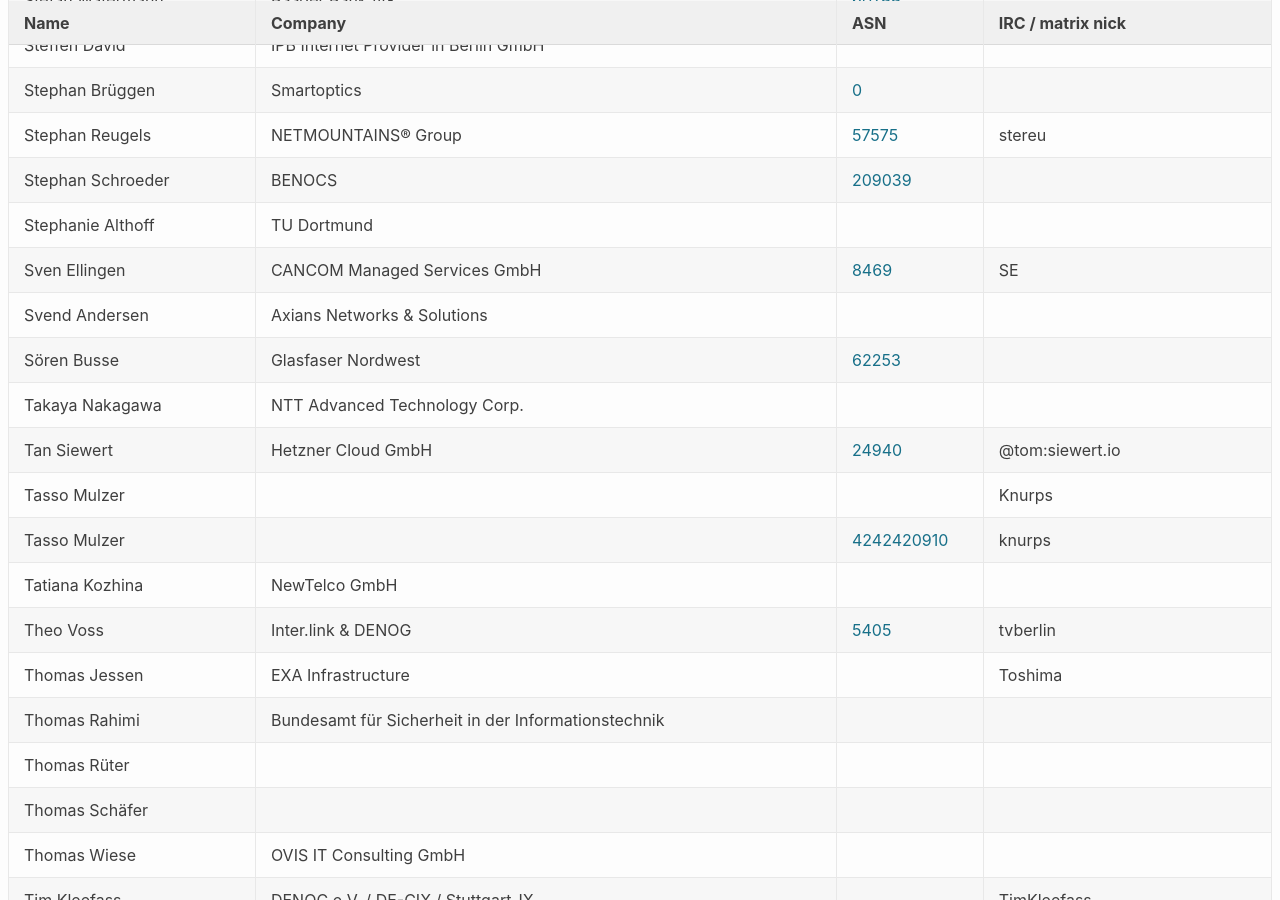
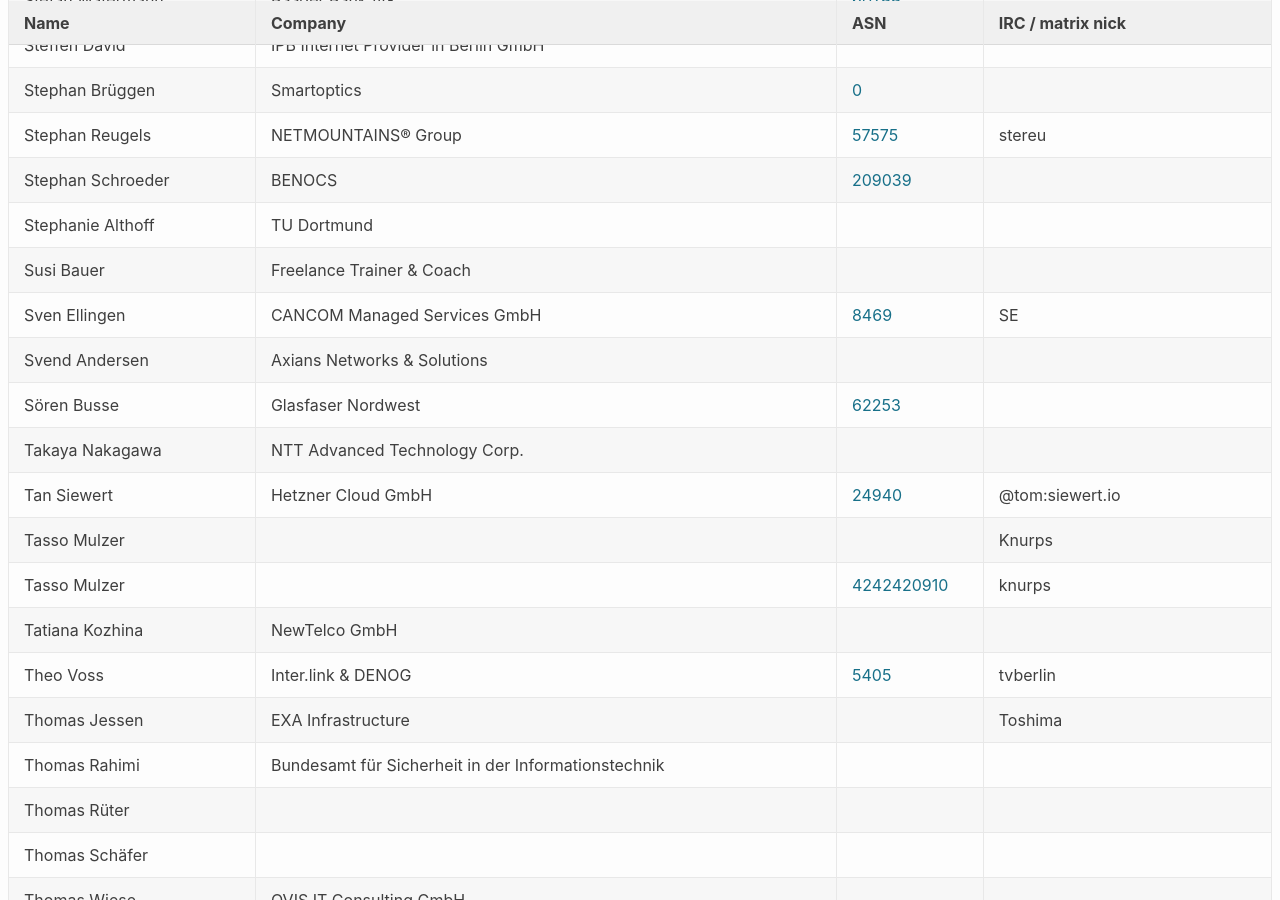
Before and after one commit to denog/pretix-attendeelist, a Jekyll site: the page built from denog16/index.markdown, in a window 1280 px wide and 900 px high, scrolled down 15100 px. Built offline with Jekyll 4.4.1, drawn with Linux system fonts in a browser that asks for light colours.

Commit message:
Latest data: Thu Oct 17 17:30:37 UTC 2024

```diff
--- a/_data/attendees_denog16_onsite.json
+++ b/_data/attendees_denog16_onsite.json
@@ -2016,6 +2016,12 @@
     "asn": "209039"
   },
   {
+    "name": "Susi Bauer",
+    "company": "Freelance Trainer & Coach",
+    "irc": null,
+    "asn": null
+  },
+  {
     "name": "Svend Andersen",
     "company": "Axians Networks & Solutions",
     "irc": null,
```
